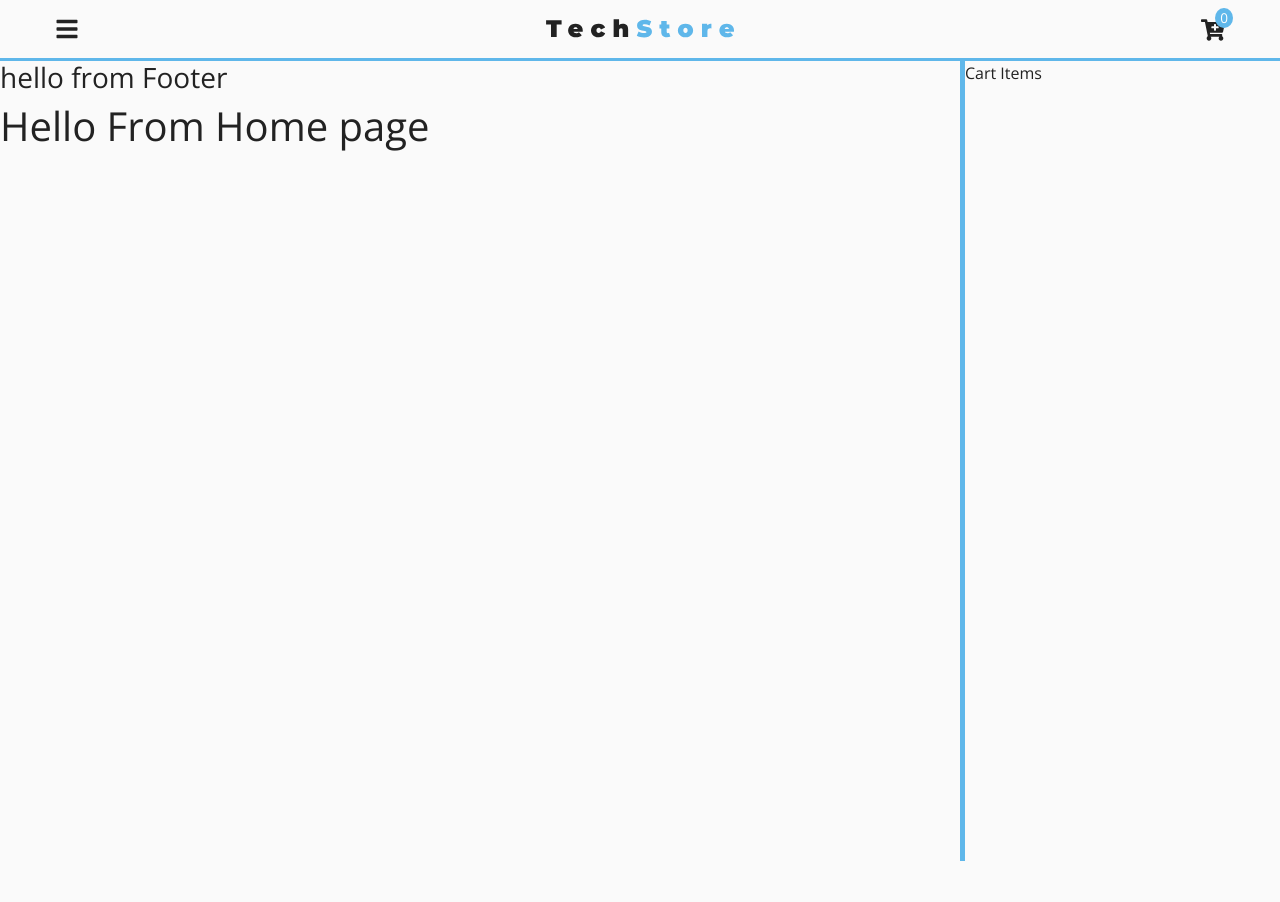
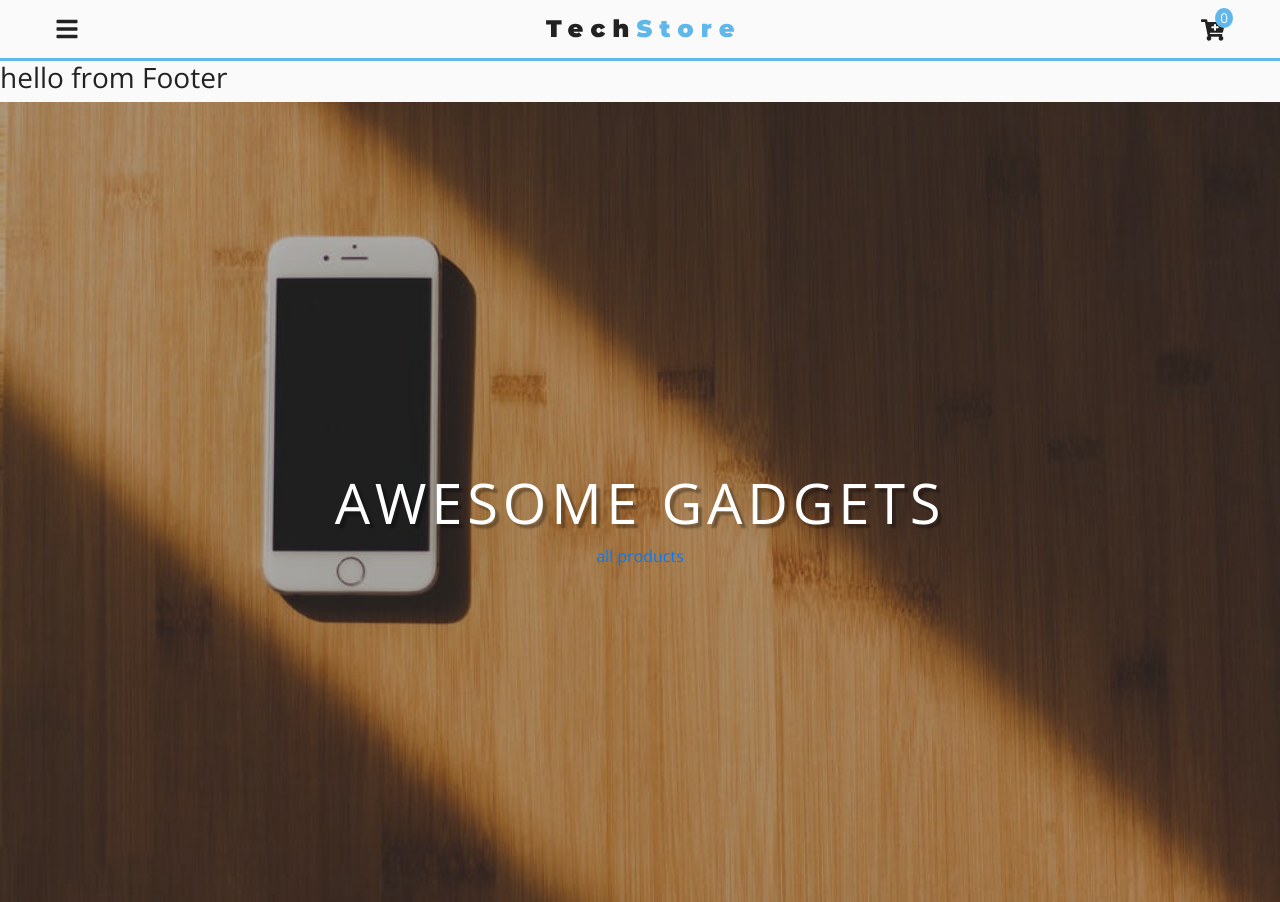
Before and after one commit to mahmoudelgamal/react-e-commerce-tech-store, a React (Create React App) app: page / in a window 1280 px wide. Before the commit the page ends 800 px from the top, so only its background shows below. Built offline with nearby package versions, Linux system fonts and the light colour scheme.

Commit message:
add hero component

```diff
--- /dev/null
+++ b/src/components/Hero.js
@@ -0,0 +1,34 @@
+import React, { Component } from 'react';
+import styled from 'styled-components';
+import mainBcg from '../images/mainBcg.jpeg'
+
+export default function Hero({children, title, max, img }) {
+    return <HeroWrapper max={max} img={img}>
+        <div className="banner">
+            <h1 className="title">{title}</h1>
+            <div>{children}</div>
+        </div>
+    </HeroWrapper>
+}
+
+const HeroWrapper = styled.div`
+  text-align: center;
+  display: flex;
+  align-items: center;
+  justify-content: center;
+  min-height: ${props => (props.max ? "100vh" : "60vh")};
+  color: var(--mainWhite);
+  background: linear-gradient(var(--primaryRGBA), var(--primaryRGBA)),
+    url(${props => props.img}) center/cover no-repeat;
+  .title {
+    padding-top: 2rem;
+    font-size: 3.5rem;
+    text-shadow: 4px 4px 2px rgba(0, 0, 0, 0.3);
+    text-transform: uppercase;
+    letter-spacing: var(--mainSpacing);
+  }
+`;
+
+Hero.defaultProps = {
+  img: mainBcg
+};
--- a/src/components/SideCart.js
+++ b/src/components/SideCart.js
@@ -25,7 +25,7 @@
     width:100%;
     height:100%;
     transition: var(--mainTransition);
-    border-left: 5px solid var(--primaryColor);
+    border-left: 4px solid var(--primaryColor);
     transform:${props => (props.show ? 'translateX(0)' : 'translateX(100%)')};
     @media (min-width: 576px) {
         width:20rem
--- a/src/context/context.js
+++ b/src/context/context.js
@@ -7,7 +7,7 @@
 class ProductProvider extends Component {
     state = {
         sidebarOpen: false,
-        cartOpen: true,
+        cartOpen: false,
         cartItems: 0,
         links: LinksData,
         cart: [],
--- a/src/pages/HomePage.js
+++ b/src/pages/HomePage.js
@@ -1,15 +1,12 @@
 import React from "react";
-import {ProductConsumer} from '../context/'
+import { ProductConsumer } from '../context/'
+import Hero from '../components/Hero';
+import { Link } from 'react-router-dom';
 
 export default function HomePage() {
   return (
-    <>
-      <ProductConsumer>
-        {value => {
-          console.log(value)
-          return <h1>Hello From Home page</h1>
-        }}
-      </ProductConsumer>
-    </>
+      <Hero max title="awesome gadgets">
+        <Link to="/products">all products</Link>
+      </Hero>
   );
 }
```
